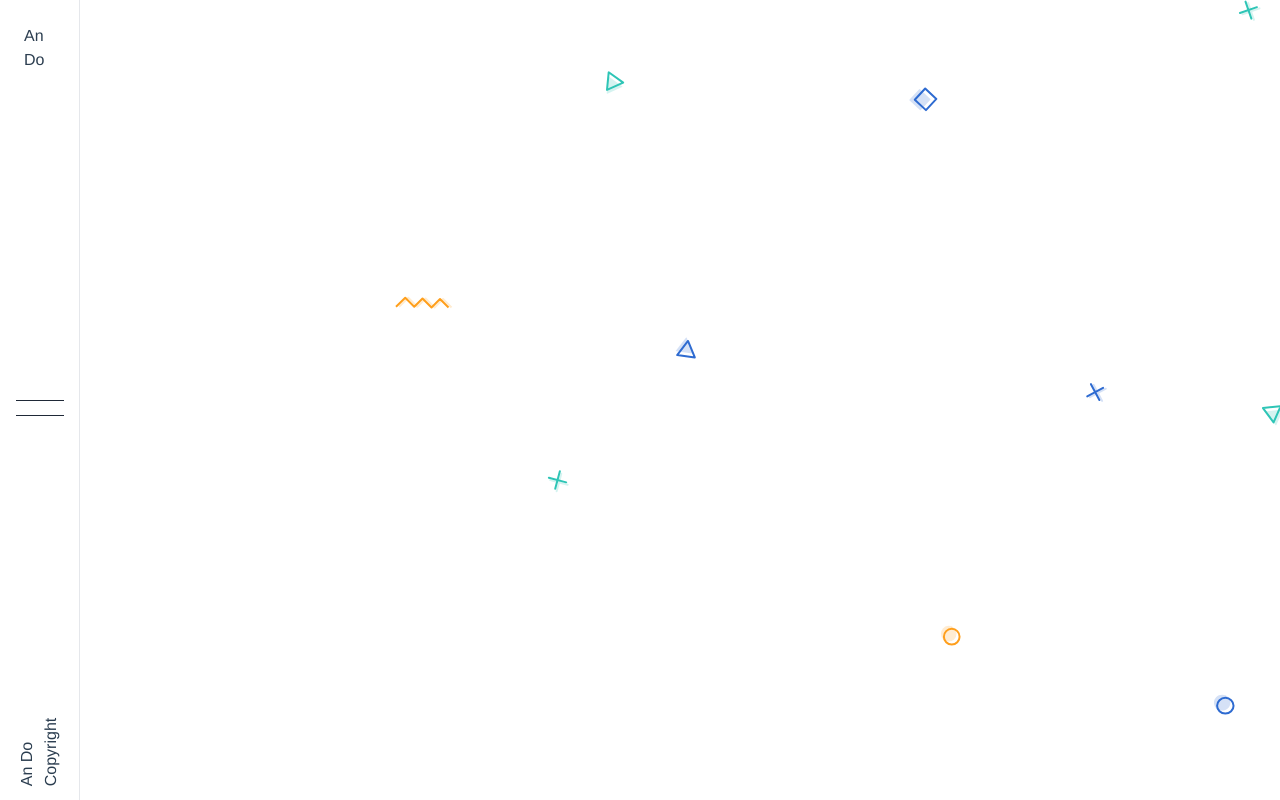
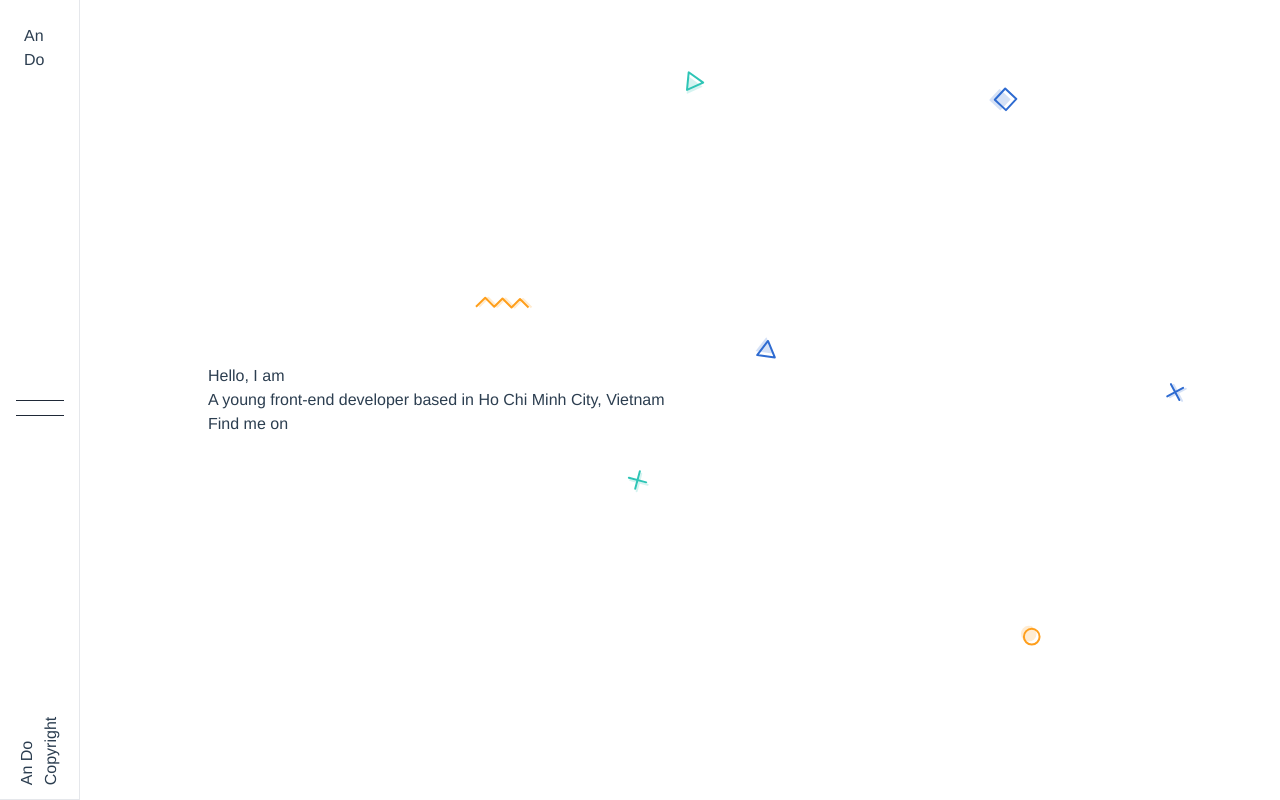
Before and after one commit to dophuan/vue-resume, a Vue app: page / in a window 1280 px wide. Built offline with nearby package versions, Linux system fonts and the light colour scheme.

Commit message:
Update header and home page layout for responsive display

```diff
--- a/package.json
+++ b/package.json
@@ -20,6 +20,7 @@
     "vuex": "^3.4.0"
   },
   "devDependencies": {
+    "@fortawesome/fontawesome-free": "^5.15.3",
     "@typescript-eslint/eslint-plugin": "^4.18.0",
     "@typescript-eslint/parser": "^4.18.0",
     "@vue/cli-plugin-babel": "~4.5.0",
@@ -38,6 +39,7 @@
     "node-sass": "^4.12.0",
     "postcss": "^8.3.0",
     "postcss-loader": "^5.3.0",
+    "postcss-preset-env": "^6.7.0",
     "prettier": "^2.3.0",
     "sass-loader": "^8.0.2",
     "tailwindcss": "^2.1.2",
--- a/postcss.config.js
+++ b/postcss.config.js
@@ -1,4 +1,8 @@
+/* eslint-disable @typescript-eslint/no-var-requires */
 module.exports = {
-  // eslint-disable-next-line @typescript-eslint/no-var-requires
-  plugins: [require("tailwindcss")("tailwind.js"), require("autoprefixer")()],
+  plugins: [
+    require("postcss-preset-env")({ stage: 0 }),
+    require("tailwindcss")("tailwind.js"),
+    require("autoprefixer")(),
+  ],
 };
--- a/src/assets/lang/en.json
+++ b/src/assets/lang/en.json
@@ -1,6 +1,7 @@
 {
   "introduction": {
     "hello": "Hello, I am",
-    "description": "A young front-end developer based in Ho Chi Minh City, Vietnam"
+    "description": "A young front-end developer based in Ho Chi Minh City, Vietnam",
+    "find_me": "Find me on"
   }
 }
--- a/src/components/Header.vue
+++ b/src/components/Header.vue
@@ -1,20 +1,24 @@
+/* eslint-disable prettier/prettier */
 <template>
   <div
     class="
-      p-6
-      fixed
-      h-screen
-      w-20
-      border-r border-gray-300f
-      flex flex-col
+      flex
+      md:p-6 md:h-screen md:w-20 md:border-r md:flex-col
+      p-4
+      h-20
+      w-screen
+      border-b border-gray-300f
       items-center
       content-center
       bg-white
+      fixed
     "
   >
-    <h1>An Do</h1>
+    <div>An Do</div>
     <div
       class="
+        hidden
+        md:inline
         absolute
         top-1/2
         left-1/2
@@ -26,8 +30,15 @@
         cursor-pointer
       "
       @click.stop="toggleMenu"
-    ></div>
-    <div class="transform -rotate-90 mt-auto">
+    />
+    <a
+      href="javascript:void(0)"
+      class="ml-auto md:hidden"
+      @click.stop="toggleMenu"
+    >
+      <i class="fa fa-chevron-down"></i>
+    </a>
+    <div class="transform -rotate-90 mt-auto hidden md:inline">
       <span>An Do Copyright</span>
     </div>
   </div>
--- a/src/components/IntroductionPage.vue
+++ b/src/components/IntroductionPage.vue
@@ -1,5 +1,33 @@
 <template>
-  <div class="w-screen h-screen bg-hero-md"></div>
+  <div
+    class="
+      w-screen
+      h-screen
+      bg-hero-md
+      flex
+      md:flex-row
+      flex-column
+      items-center
+      xl:p-32
+      p-16
+    "
+  >
+    <div class="left-container">
+      <p>
+        {{ $t("introduction.hello") }}
+      </p>
+
+      <p>
+        {{ $t("introduction.description") }}
+      </p>
+
+      <div>
+        {{ $t("introduction.find_me") }}
+      </div>
+    </div>
+
+    <div class="right-container"></div>
+  </div>
 </template>
 
 <script lang="ts">
--- a/src/main.ts
+++ b/src/main.ts
@@ -5,6 +5,8 @@ import store from "./common/store";
 import VueI18n from "vue-i18n";
 import { messages, defaultLocale } from "@/common/language";
 import "@/assets/scss/style.scss";
+import "@fortawesome/fontawesome-free/js/all.js";
+import "@fortawesome/fontawesome-free/css/all.css";
 
 Vue.config.productionTip = false;
 Vue.use(VueI18n);
--- a/src/views/Home.vue
+++ b/src/views/Home.vue
@@ -1,6 +1,13 @@
 <template>
   <div
-    class="home h-screen overflow-x-scroll overflow-y-hidden flex flex-column"
+    class="
+      home
+      h-screen
+      overflow-x-scroll overflow-y-hidden
+      flex flex-column
+      md:ml-20
+      ml-0
+    "
     id="home"
   >
     <span class="child">
```
Also changed, not shown: 1 other file (tests, documents, lock files or other folders).
